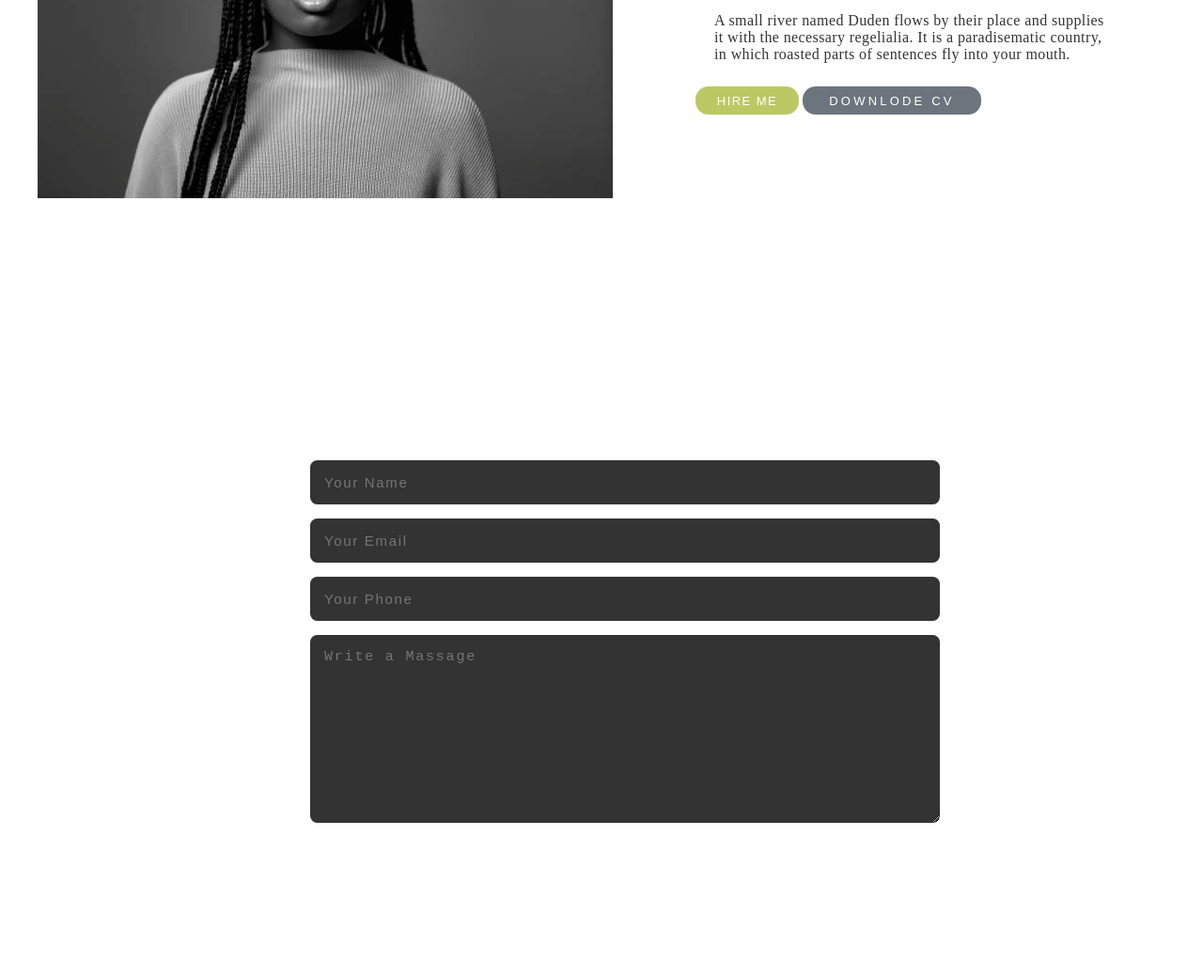
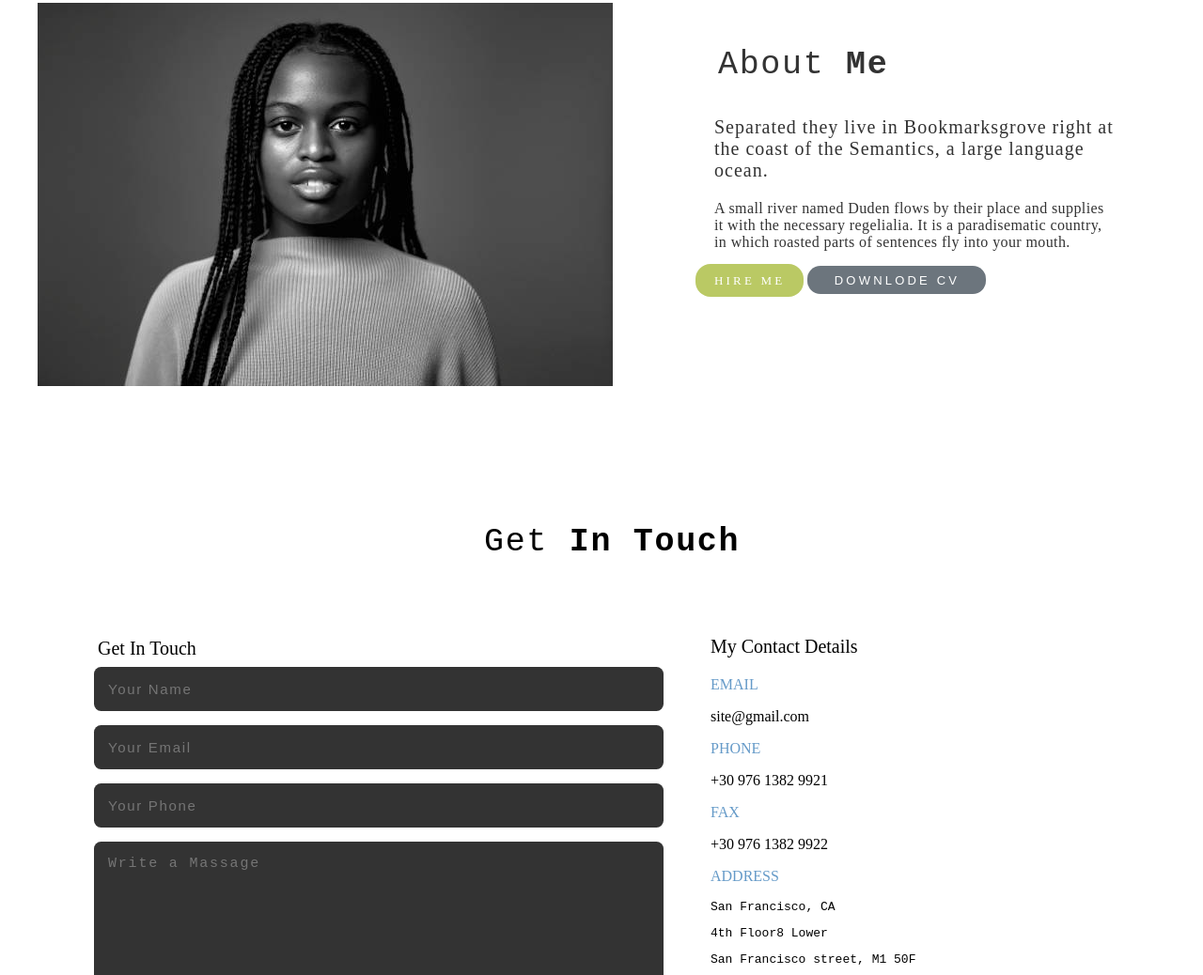
Before and after one commit to pathak-arpita/Assignment-Portfolio, a plain HTML site: page index.html in a window 1280 px wide. Shown: the part 1762-2800 px from the top of the page at 94% size. Before the commit the page ends 2642 px from the top, so only its background shows below. Drawn offline with Linux system fonts and the light colour scheme.

Commit message:
initial push

```diff
--- a/index.html
+++ b/index.html
@@ -12,7 +12,7 @@
 
 <body>
     <section id="backgroundimag">
-        <div>
+        <div class="sticky">
             <ul class="headers">
                 <li class="listitems"><a href="#home" class="heading">HOME</a></li>
                 <!-- <li class="listitems"><a href="portfolio" class="heading">PORTFOLIO</a></li> -->
@@ -93,14 +93,15 @@
         </div>
 
         <span>
-            <button class="bt-1">HIRE ME</button>
+            <!-- <button class="bt-1">HIRE ME</button> -->
+            <a href="#contact" class="bt-1">HIRE ME</a>
         </span>
         <span>
             <button class="bt-2">DOWNLODE CV</button>
         </span>
     </section>
 
-    <section id="contact" class="bt-1">
+    <section id="contact">
            <p><pre class="contheading">Get<b> In Touch</b></pre></p>
            <p class="contact">Get In Touch</p>
 
@@ -110,9 +111,24 @@
             <input type="text" class="block" placeholder="Your Phone"/><br />
             <textarea  class="block" cols="30" rows="10" placeholder="Write a Massage"></textarea>
            </div>
+
+           <div>
+            <p class="contactinfo">My Contact Details</p>
+            <p class="color">EMAIL</p>
+            <p>site@gmail.com</p>
+            <p class="color">PHONE</p>
+            <p>+30 976 1382 9921</p>
+            <p class="color">FAX</p>
+            <p>+30 976 1382 9922</p>
+            <p class="color">ADDRESS</p>
+            <p><pre>San Francisco, CA</pre>
+                <pre>4th Floor8 Lower</pre>
+                <pre>San Francisco street, M1 50F</pre>
+            </p>
+           </div>
+
+           <span><button type="submit" class="bt-1-1   bt-1">SEND MESSAGE</button></span>
     </section>
-
-
 </body>
 
 </html>
--- a/style.css
+++ b/style.css
@@ -4,11 +4,18 @@
     background-size: 100% 100%;
     /* margin: 0;
     top: 0; */
+
 }
 
 body {
     margin: 0;
     margin-top: 0px;
+}
+
+.sticky {
+    position: -webkit-sticky;
+    position: sticky;
+    top: 0;
 }
 
 .listitems {
@@ -31,7 +38,8 @@ body {
     display: flex;
     justify-content: center;
     letter-spacing: 0.2ch;
-    position: sticky;
+    /* position: -webkit-sticky;
+    position: sticky; */
     top: 0;
     margin-top: 0px;
     padding-top: 45px;
@@ -102,13 +110,14 @@ body {
     font-size: 20px;
 }
 
+
 .education {
     width: 45%;
     float: left;
 }
 
 .experience {
-    width: 45%;
+    width: 50%;
     float: right;
 }
 
@@ -125,7 +134,7 @@ body {
 .imageallignment {
     height: 30px;
     width: 30px;
-    margin-top: 800px;
+    margin-top: 1000px;
     margin-left: 40px
 }
 
@@ -172,11 +181,17 @@ body {
     height: 30px;
     width: 110px;
     text-align: center;
-    border-radius: 14px;
-    letter-spacing: 0.2ch;
+    border-radius: 16px;
+    letter-spacing: 0.2rem;
     margin-left: 740px;
     margin-top: 9px;
     font-size: 13px;
+    width: 20ch;
+    padding-top: 10px;
+    padding-bottom: 10px;
+    padding-left: 20px;
+    padding-right: 20px;
+    text-decoration: none;
 }
 
 .bt-2 {
@@ -196,30 +211,55 @@ body {
     font-size: 13px;
 }
 
-.contheading{
+.contheading {
     font-size: 35px;
     letter-spacing: 0.08ch;
     margin-left: 515px;
     margin-top: 144px;
+    padding-bottom: 47px;
 }
 
-.contact{
+.contact {
     margin-left: 70px;
     font-size: 20px;
     margin-left: 104px;
     margin-bottom: -7px;
 }
 
-.block{
+.block {
     /* margin-left: 70px;
     margin-bottom: 10px; */
     border: none;
     background: #333;
     color: #fff;
     width: 50%;
-   padding: 15px;
-   margin: 15px 50px 0 100px;
-   display: inline-block;
-   font-size: 15px;
-   letter-spacing: 0.2ch;
+    padding: 15px;
+    margin: 15px 50px 0 100px;
+    display: inline-block;
+    font-size: 15px;
+    letter-spacing: 0.2ch;
+    width: 45%;
+    float: left;
 }
+
+.contactinfo {
+    font-size: 20px;
+    margin-top: -72px;
+}
+
+.color {
+    color: #659ac8;
+}
+
+.bt-1-1 {
+    /* margin-top: 20px; */
+    margin-left: -638px;
+    margin-top: 81px;
+    width: 30ch;
+    font-size: 10px;
+    padding-top: 10px;
+    padding-bottom: 10px;
+    padding-left: 20px;
+    padding-right: 20px;
+    /* text-align: center; */
+}
```
